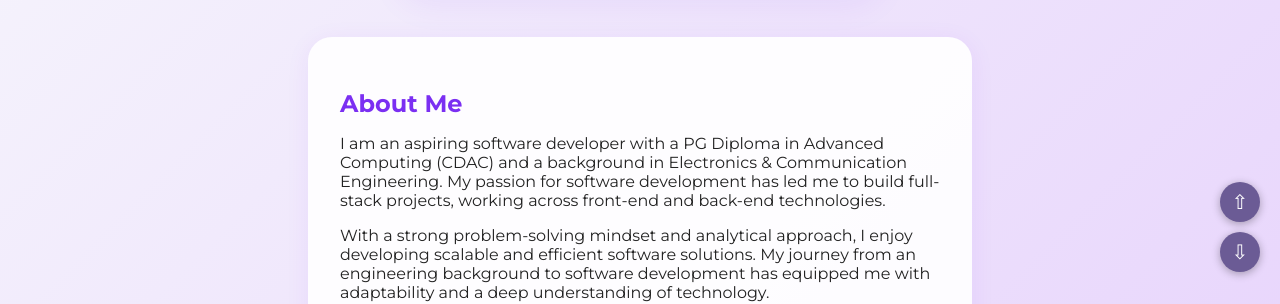
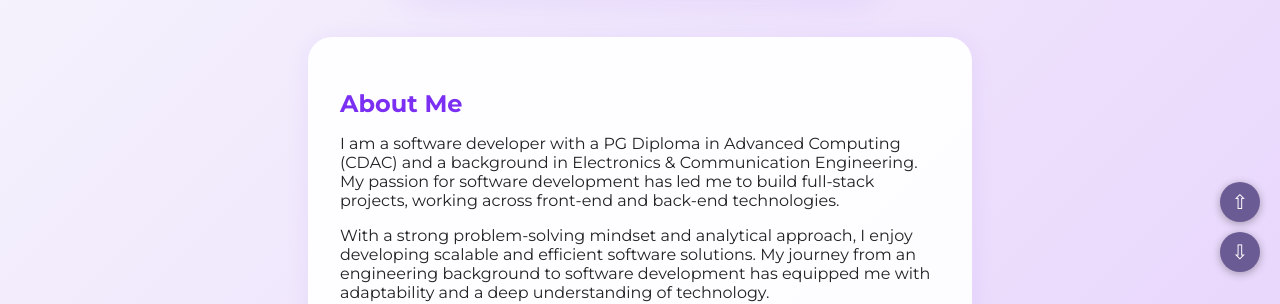
Before and after one commit to git-abhisheklu/AbhishekGupta-portfolio-14045, a plain HTML site: page index.html in a window 1280 px wide. Shown: the part 508-812 px from the top of the page. Drawn offline with Linux system fonts and the light colour scheme.

Commit message:
Updation in the code

```diff
--- a/index.html
+++ b/index.html
@@ -51,7 +51,7 @@
         </section>
         <section id="about" class="about-section card fade-in">
             <h2>About Me</h2>
-            <p>I am an aspiring software developer with a PG Diploma in Advanced Computing (CDAC) and a background in
+            <p>I am a software developer with a PG Diploma in Advanced Computing (CDAC) and a background in
                 Electronics & Communication Engineering. My passion for software development has led me to build
                 full-stack projects, working across front-end and back-end technologies.
             </p>
```
